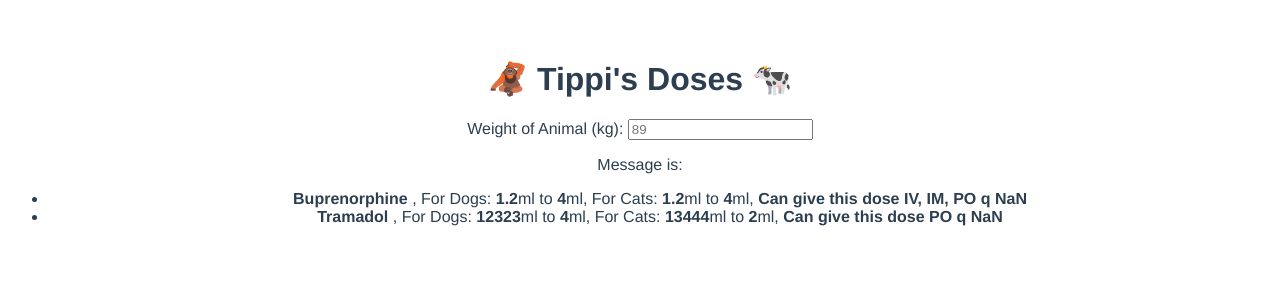
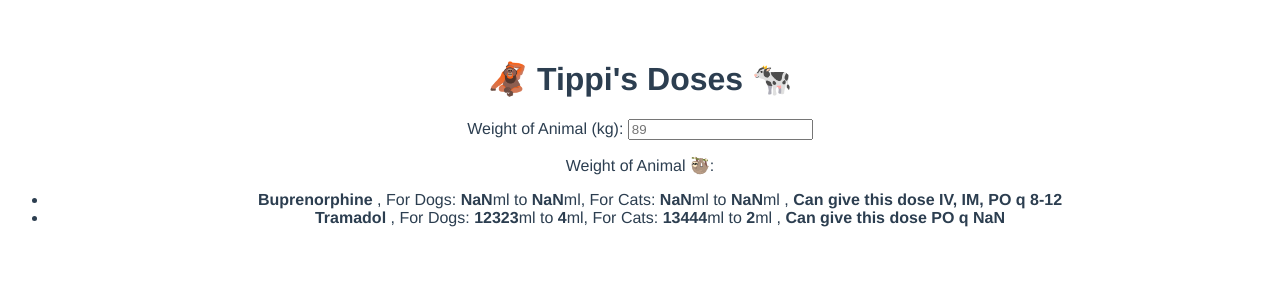
Before and after one commit to dannydenenberg/vet, a Vue app: page / in a window 1280 px wide. Shown: the top 300 px of the page. Built offline with nearby package versions, Linux system fonts and the light colour scheme.

Commit message:
q is an array of values

```diff
--- a/src/components/Doses.vue
+++ b/src/components/Doses.vue
@@ -8,7 +8,14 @@
       placeholder="89"
       value="89"
     />
-    <p>Message is: {{ weight }}</p>
+
+    <p>
+      Weight of Animal 🦥:
+      <strong>
+        {{ weight }}
+        <span v-if="weight.length>0">kg</span>
+      </strong>
+    </p>
     <div class="results">
       <ul>
         <li v-for="medication in arrayOfMedications" :key="medication.name">
--- a/src/components/Medication.vue
+++ b/src/components/Medication.vue
@@ -1,12 +1,19 @@
 <template>
   <span>
-    <strong>{{info.name[0].toUpperCase() + info.name.substr(1)}}</strong>
-    , For Dogs:
-    <strong>{{ info.dogs[0] }}</strong>ml to
-    <strong>{{ info.dogs[1] }}</strong>ml, For Cats:
-    <strong>{{ info.cats[0] }}</strong>ml to
-    <strong>{{ info.cats[1] }}</strong>ml,
-    <strong>Can give this dose {{info.canGive.join(', ')}} q {{info.q}}</strong>
+    <strong>{{info.name}}</strong>
+    ,
+    <span v-if="info.dogs[0] != info.cats[0]">
+      For Dogs:
+      <strong>{{ info.dogs[0] }}</strong>ml to
+      <strong>{{ info.dogs[1] }}</strong>ml, For Cats:
+      <strong>{{ info.cats[0] }}</strong>ml to
+      <strong>{{ info.cats[1] }}</strong>ml
+    </span>
+    <span v-if="info.dogs[0] == info.cats[0]">
+      <strong>{{ info.dogs[0] }}</strong>ml to
+      <strong>{{ info.dogs[1] }}</strong>ml
+    </span>,
+    <strong>Can give this dose {{info.canGive.join(', ')}} q {{info.q.length === 1 ? info.q[0] : info.q.join('-')}}</strong>
   </span>
 </template>
 
@@ -24,7 +31,16 @@ export default {
   data() {
     return {};
   },
-  created() {}
+  // every time props changes, reload the significant figures number formatting
+  watch: {
+    info() {
+      const sigFigs = 2;
+      for (let i = 0; i < this.info.dogs.length; i++) {
+        this.info.dogs[i] = +this.info.dogs[i].toFixed(sigFigs);
+        this.info.cats[i] = +this.info.cats[i].toFixed(sigFigs);
+      }
+    }
+  }
 };
 </script>
 
--- a/src/meds.js
+++ b/src/meds.js
@@ -14,17 +14,17 @@
 // dog: [1,2] (range of values in ml)
 // cat: [1,2] (range of values in ml)
 // canGive: ['IV', 'IM', 'PO']
-// q: 72 (every 72 hours)
+// q: [3,5] (every 3 to 5 hours)
 const meds = {
-  buprenorphine: weight => {
-    const q = weight + 72;
+  Buprenorphine: weight => {
+    const q = [8, 12];
     const canGive = ["IV", "IM", "PO"];
-    const dogs = [1.2, 4];
-    const cats = [1.2, 4];
+    const dogs = [weight*.01/.3, weight*.02/.3];
+    const cats = [weight*.01/.3, weight*.02/.3];
     return { dogs, cats, canGive, q };
   },
-  tramadol: weight => {
-    const q = weight * 72;
+  Tramadol: weight => {
+    const q = [6 + weight]; // every six hours
     const canGive = ["PO"];
     const dogs = [12323, 4];
     const cats = [13444, 2];
```
